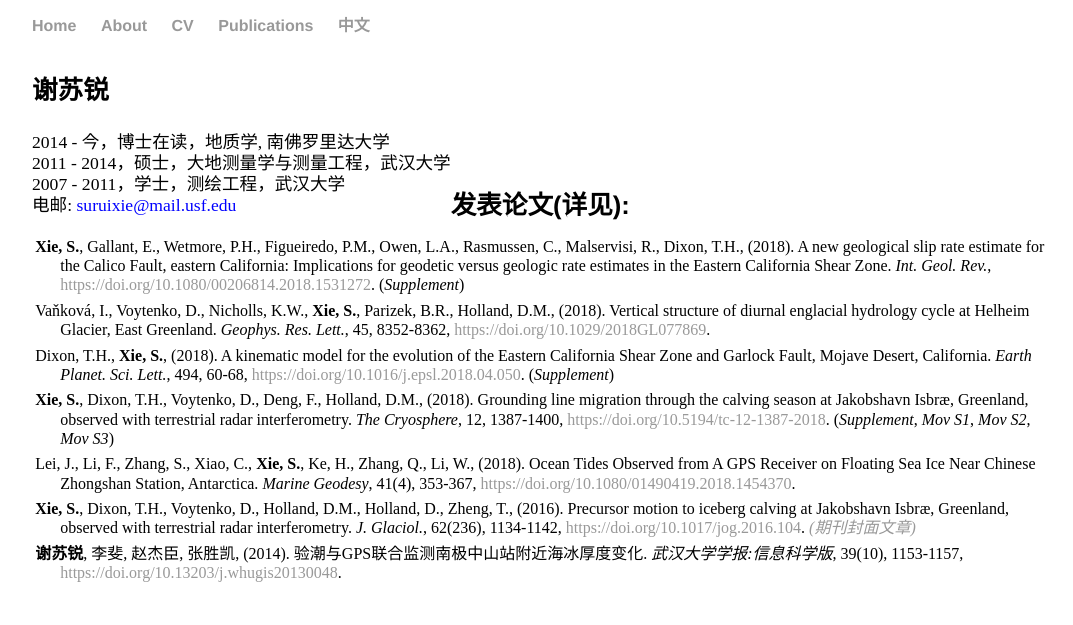
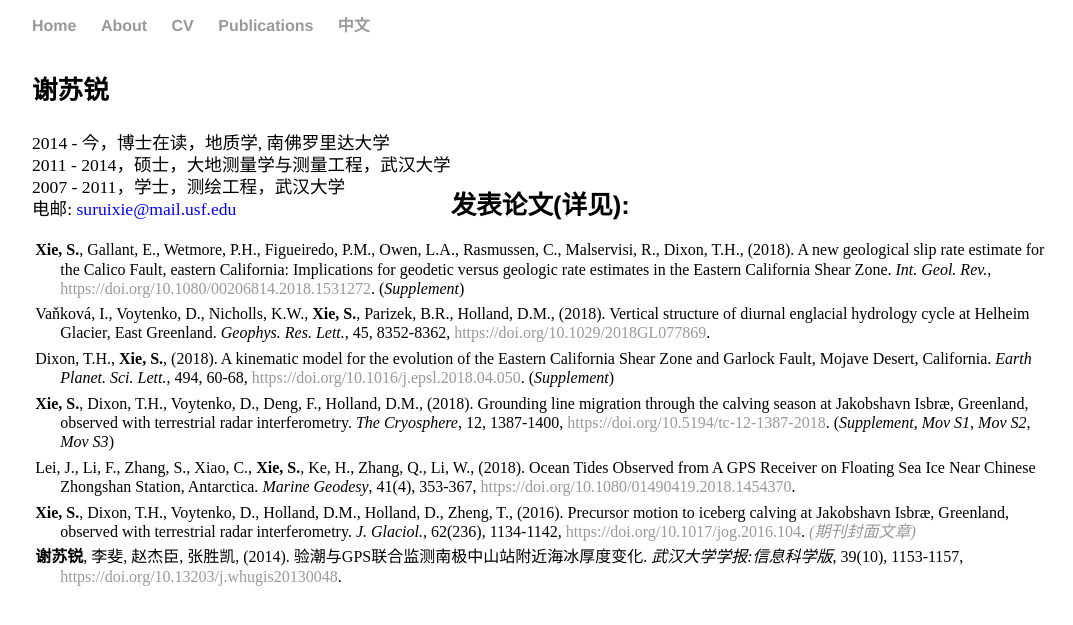
Before and after one commit to suruixie/suruixie.github.io, a Jekyll site: the page built from Chinese/index.html, in a window 1280 px wide. Shown: the top 625 px of the page, without its empty margins (96-1169 px from the left). Built offline with Jekyll 4.4.1, drawn with Linux system fonts in a browser that asks for light colours; a style sheet for code colours, icons or effects is not loaded.

Commit message:
Update index.html

```diff
--- a/Chinese/index.html
+++ b/Chinese/index.html
@@ -7,7 +7,7 @@
     <div class="Chinese">
         <div class="sideText">
 	    <h4 style="margin-bottom:0.3em;">谢苏锐</h4>
-            <p style="line-height: 120%;">2014 - 今，博士在读，地质学, 南佛罗里达大学<br>
+            <p style="line-height: 125%;">2014 - 今，博士在读，地质学, 南佛罗里达大学<br>
             2011 - 2014，硕士，大地测量学与测量工程，武汉大学<br>
             2007 - 2011，学士，测绘工程，武汉大学<br>
             电邮:
@@ -32,7 +32,7 @@
 			<strong>Xie, S.</strong>, Dixon, T.H., Voytenko, D., Holland, D.M., Holland, D., Zheng, T., (2016). Precursor motion to iceberg calving at Jakobshavn Isbræ, Greenland, observed with terrestrial radar interferometry. <em>J. Glaciol.</em>, 62(236), 1134-1142, <a href="https://doi.org/10.1017/jog.2016.104">https://doi.org/10.1017/jog.2016.104</a>. <em><a href="https://doi.org/10.1017/jog.2016.123"> (期刊封面文章)</a></em> <br>
 		<p  class="publist" style="font-size:1.0em;">
 			<strong>谢苏锐</strong>, 李斐, 赵杰臣, 张胜凯, (2014). 验潮与GPS联合监测南极中山站附近海冰厚度变化. <em>武汉大学学报:信息科学版</em>, 39(10), 1153-1157, <a href="http://ch.whu.edu.cn/CN/abstract/abstract3086.shtml">https://doi.org/10.13203/j.whugis20130048</a>. <br>
-           		<br style="line-height:0.1em">
+           		<br style="line-height:3em">
 	  	</p>
 	</div>
     </div>
```
